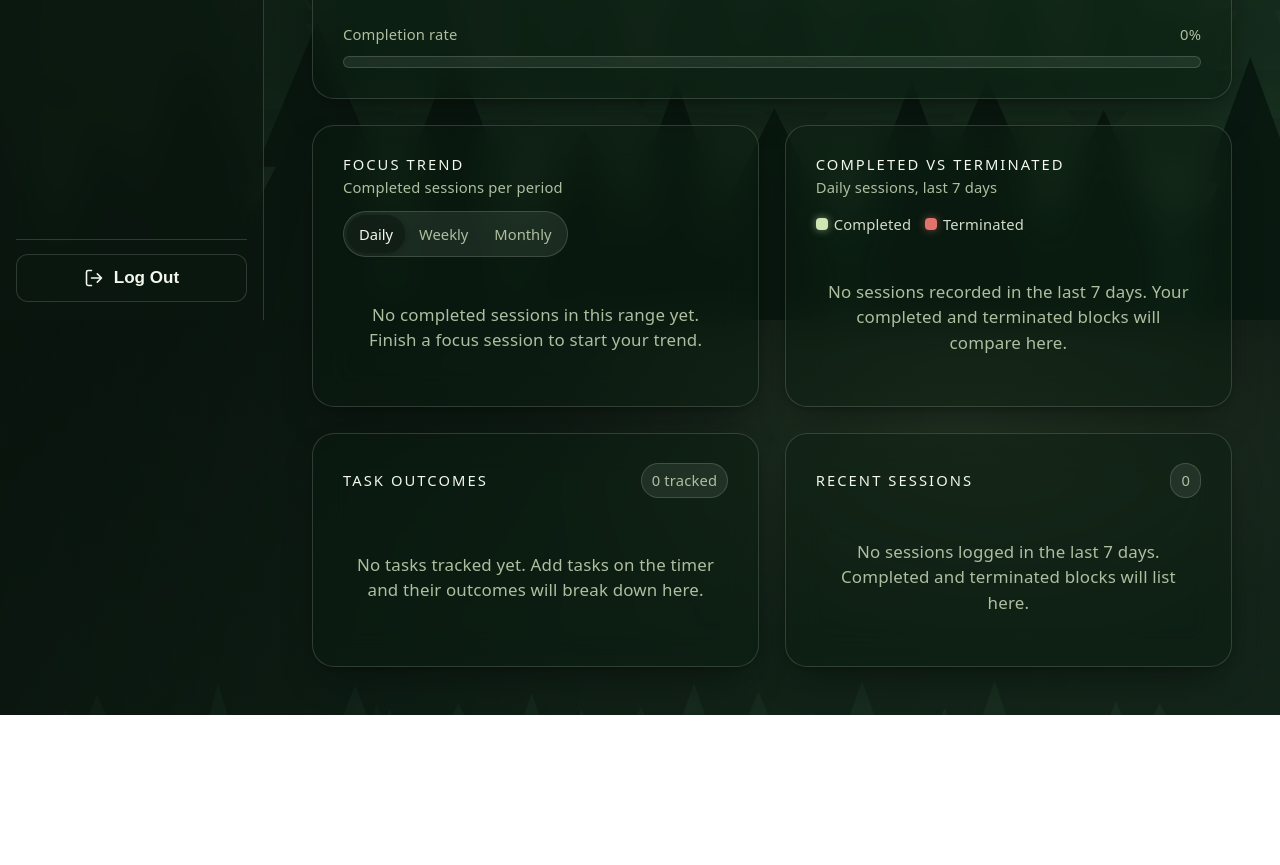
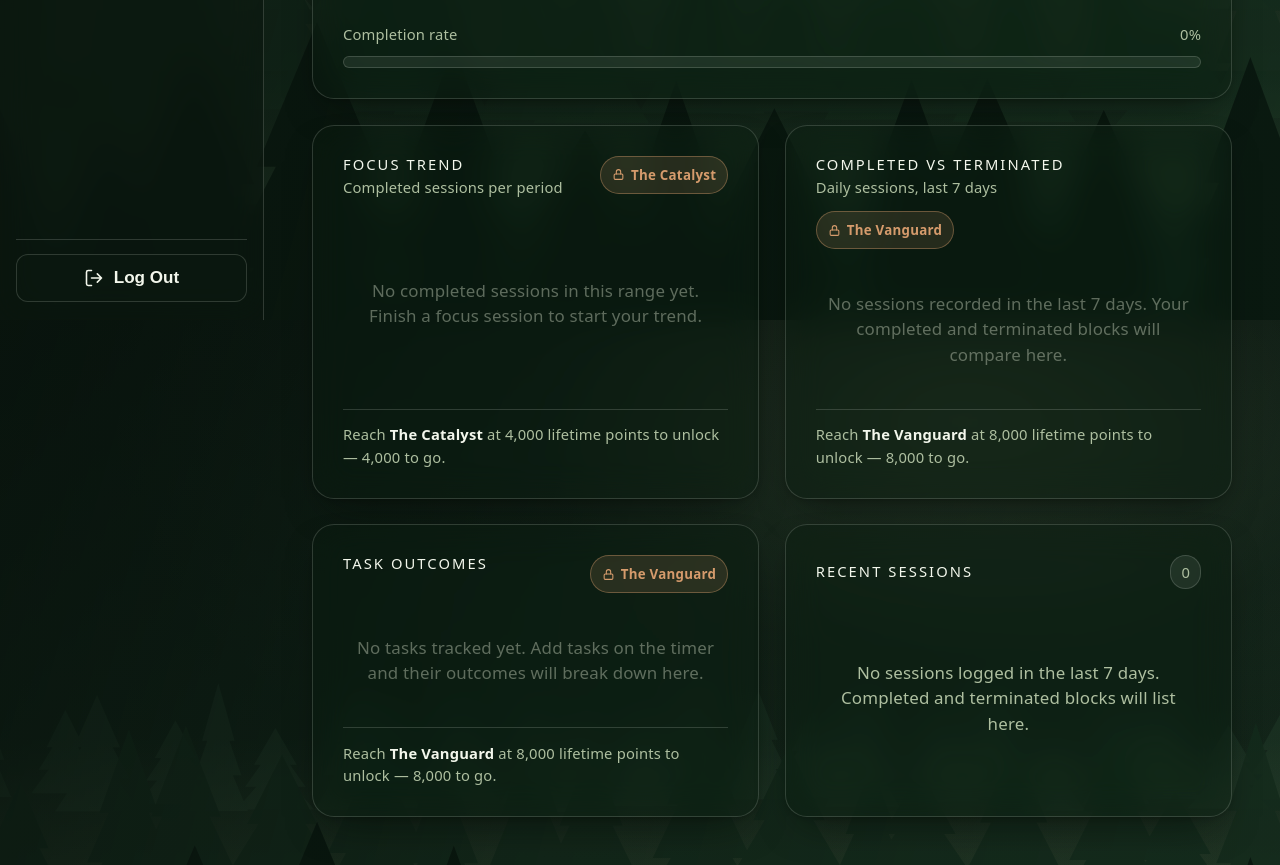
Before and after one commit to m-arslan009/pomodoro, a React (Vite) app in the folder Pomodoro/: page /history in a window 1280 px wide. Shown: the part 480-1345 px from the top of the page. Before the commit the page ends 1195 px from the top, so only its background shows below. Built offline with nearby package versions, Linux system fonts and the light colour scheme.

Commit message:
history: gate trend and report charts behind Catalyst and Vanguard titles

```diff
--- a/Pomodoro/src/components/history/ComparisonTile.jsx
+++ b/Pomodoro/src/components/history/ComparisonTile.jsx
@@ -1,5 +1,6 @@
 import { useMemo } from 'react'
 import ComparisonBarChart from './charts/ComparisonBarChart.jsx'
+import GatedTile from './GatedTile.jsx'
 import { buildTimeline } from '../../services/history.js'
 
 /*
@@ -7,6 +8,9 @@ import { buildTimeline } from '../../services/history.js'
  * focus sessions across the last seven days, so momentum and slip-ups sit side
  * by side. A legend carries the two status roles; the chart never leans on
  * colour alone.
+ *
+ * This detailed graphical report is a Vanguard-gated feature: while locked,
+ * GatedTile renders it as an inert, dimmed preview behind an unlock hint.
  */
 
 const COMPLETED_COLOR = '#cfe6b4' // forest --fg-accent (validated)
@@ -16,15 +20,7 @@ function ComparisonTile({ sessions }) {
   const data = useMemo(() => buildTimeline(sessions, 'daily'), [sessions])
   const hasData = data.some((d) => d.total > 0)
 
-  return (
-    <section className="hp-tile hp-comparison" aria-labelledby="hp-comparison-heading">
-      <header className="hp-tile__head hp-tile__head--stacked">
-        <div>
-          <h2 id="hp-comparison-heading" className="hp-tile__title">
-            Completed vs terminated
-          </h2>
-          <p className="hp-tile__subtitle">Daily sessions, last 7 days</p>
-        </div>
+  const legend = (
     <ul className="hp-legend">
       <li className="hp-legend__item">
         <span className="hp-legend__swatch hp-legend__swatch--good" aria-hidden="true" />
@@ -35,8 +31,17 @@ function ComparisonTile({ sessions }) {
         Terminated
       </li>
     </ul>
-      </header>
+  )
 
+  return (
+    <GatedTile
+      feature="graphicalReports"
+      className="hp-comparison"
+      headingId="hp-comparison-heading"
+      title="Completed vs terminated"
+      subtitle="Daily sessions, last 7 days"
+      meta={legend}
+    >
       {hasData ? (
         <ComparisonBarChart
           data={data}
@@ -49,7 +54,7 @@ function ComparisonTile({ sessions }) {
           blocks will compare here.
         </p>
       )}
-    </section>
+    </GatedTile>
   )
 }
 
--- /dev/null
+++ b/Pomodoro/src/components/history/GatedTile.jsx
@@ -0,0 +1,80 @@
+import useFeatureGate from '../../hooks/useFeatureGate.js'
+
+/*
+ * GatedTile — the glass card shell shared by the History dashboard's title-gated
+ * chart tiles. It keeps each chart a single .hp-tile (so the dashboard stays
+ * visually consistent) while layering the same "gated but previewable" treatment
+ * the Settings page uses through <FeatureGate>: the gating DECISION comes from the
+ * shared useFeatureGate hook + gamification service, and this component only adds
+ * the History-flavoured presentation.
+ *
+ * When unlocked it renders exactly like a normal chart tile (title, optional
+ * subtitle, and the `meta` control/legend on the right). When still locked the
+ * `meta` is replaced by a lock chip, the chart body is dimmed and marked `inert`
+ * so pointer, keyboard, and assistive tech all skip the preview, and an unlock
+ * hint reports how many lifetime points remain. The always-visible RecentTile
+ * table stays the accessible data fallback while a chart is locked.
+ */
+
+function LockIcon() {
+  return (
+    <svg
+      viewBox="0 0 24 24"
+      width="13"
+      height="13"
+      fill="none"
+      stroke="currentColor"
+      strokeWidth="2"
+      strokeLinecap="round"
+      strokeLinejoin="round"
+      aria-hidden="true"
+      focusable="false"
+    >
+      <rect x="4" y="11" width="16" height="10" rx="2" />
+      <path d="M8 11V7a4 4 0 0 1 8 0v4" />
+    </svg>
+  )
+}
+
+function GatedTile({ feature, headingId, title, subtitle, meta, className = '', children }) {
+  const { unlocked, requiredTitle, lifetimePoints } = useFeatureGate(feature)
+  const remaining = requiredTitle ? Math.max(0, requiredTitle.threshold - lifetimePoints) : 0
+
+  return (
+    <section
+      className={`hp-tile ${className}${unlocked ? '' : ' hp-tile--locked'}`.trim()}
+      aria-labelledby={headingId}
+    >
+      <header className="hp-tile__head hp-tile__head--stacked">
+        <div>
+          <h2 id={headingId} className="hp-tile__title">
+            {title}
+          </h2>
+          {subtitle && <p className="hp-tile__subtitle">{subtitle}</p>}
+        </div>
+        {unlocked ? (
+          meta
+        ) : (
+          <span className="hp-lock-chip">
+            <LockIcon />
+            {requiredTitle?.name}
+          </span>
+        )}
+      </header>
+
+      <div className="hp-tile__viz" inert={unlocked ? undefined : true}>
+        {children}
+      </div>
+
+      {!unlocked && requiredTitle && (
+        <p className="hp-lock-hint" role="note">
+          Reach <strong>{requiredTitle.name}</strong> at{' '}
+          {requiredTitle.threshold.toLocaleString()} lifetime points to unlock —{' '}
+          {remaining.toLocaleString()} to go.
+        </p>
+      )}
+    </section>
+  )
+}
+
+export default GatedTile
--- a/Pomodoro/src/components/history/OutcomeTile.jsx
+++ b/Pomodoro/src/components/history/OutcomeTile.jsx
@@ -1,7 +1,12 @@
+import GatedTile from './GatedTile.jsx'
+
 /*
  * OutcomeTile — how the tracked tasks resolved, as horizontal share bars. Each
  * outcome's bar is scaled against the largest bucket so the mix is readable at a
  * glance; counts are shown directly so nothing depends on bar length alone.
+ *
+ * Part of the Vanguard-gated graphical reports: while locked, GatedTile renders
+ * the breakdown as an inert, dimmed preview behind an unlock hint.
  */
 
 function OutcomeTile({ outcomes }) {
@@ -9,14 +14,13 @@ function OutcomeTile({ outcomes }) {
   const max = Math.max(1, ...outcomes.map((o) => o.count))
 
   return (
-    <section className="hp-tile hp-outcome" aria-labelledby="hp-outcome-heading">
-      <header className="hp-tile__head">
-        <h2 id="hp-outcome-heading" className="hp-tile__title">
-          Task outcomes
-        </h2>
-        <span className="hp-tile__meta">{total} tracked</span>
-      </header>
-
+    <GatedTile
+      feature="graphicalReports"
+      className="hp-outcome"
+      headingId="hp-outcome-heading"
+      title="Task outcomes"
+      meta={<span className="hp-tile__meta">{total} tracked</span>}
+    >
       {total === 0 ? (
         <p className="hp-empty">
           No tasks tracked yet. Add tasks on the timer and their outcomes will
@@ -46,7 +50,7 @@ function OutcomeTile({ outcomes }) {
           })}
         </ul>
       )}
-    </section>
+    </GatedTile>
   )
 }
 
--- a/Pomodoro/src/components/history/TrendTile.jsx
+++ b/Pomodoro/src/components/history/TrendTile.jsx
@@ -1,11 +1,16 @@
 import { useMemo, useState } from 'react'
 import AreaTrendChart from './charts/AreaTrendChart.jsx'
+import GatedTile from './GatedTile.jsx'
 import { buildTimeline } from '../../services/history.js'
 
 /*
  * TrendTile — completed-focus-sessions over time, with a Daily / Weekly /
  * Monthly segmented control that re-buckets the same session history. Owns the
  * interval as local UI state and derives the series with buildTimeline.
+ *
+ * Time-utilization is a Catalyst-gated feature: while locked, GatedTile hides the
+ * interval control and renders the daily preview inert, so the trend can only be
+ * explored once the title is earned.
  */
 
 const COMPLETED_ACCENT = '#cfe6b4' // forest --fg-accent (validated)
@@ -26,15 +31,7 @@ function TrendTile({ sessions }) {
 
   const hasData = series.some((d) => d.value > 0)
 
-  return (
-    <section className="hp-tile hp-trend" aria-labelledby="hp-trend-heading">
-      <header className="hp-tile__head hp-tile__head--stacked">
-        <div>
-          <h2 id="hp-trend-heading" className="hp-tile__title">
-            Focus trend
-          </h2>
-          <p className="hp-tile__subtitle">Completed sessions per period</p>
-        </div>
+  const control = (
     <div className="hp-segment" role="group" aria-label="Trend interval">
       {INTERVALS.map((opt) => (
         <button
@@ -48,8 +45,17 @@ function TrendTile({ sessions }) {
         </button>
       ))}
     </div>
-      </header>
+  )
 
+  return (
+    <GatedTile
+      feature="timeUtilization"
+      className="hp-trend"
+      headingId="hp-trend-heading"
+      title="Focus trend"
+      subtitle="Completed sessions per period"
+      meta={control}
+    >
       {hasData ? (
         <AreaTrendChart
           data={series}
@@ -63,7 +69,7 @@ function TrendTile({ sessions }) {
           your trend.
         </p>
       )}
-    </section>
+    </GatedTile>
   )
 }
 
--- a/Pomodoro/src/styles/HistoryPage.css
+++ b/Pomodoro/src/styles/HistoryPage.css
@@ -155,6 +155,58 @@
   clip: rect(0 0 0 0);
   white-space: nowrap;
   border: 0;
+}
+
+/* ------------------------------------------------------------- Gated tiles */
+/*
+ * The chart body sits in its own flex column so the chart / empty state grow to
+ * fill the tile exactly as before. When the tile is locked this wrapper is the
+ * dimmed, `inert` preview; the lock chip and hint stay fully readable outside it.
+ */
+.hp-tile__viz {
+  display: flex;
+  flex-direction: column;
+  flex: 1 1 auto;
+  min-width: 0;
+  min-height: 0;
+}
+
+.hp-tile--locked .hp-tile__viz {
+  opacity: 0.5;
+  filter: grayscale(0.35);
+  user-select: none;
+  /* `inert` already blocks interaction; this only reinforces it visually. */
+}
+
+.hp-lock-chip {
+  display: inline-flex;
+  align-items: center;
+  gap: 6px;
+  flex-shrink: 0;
+  padding: 5px 11px;
+  border-radius: 999px;
+  font-size: var(--fs-eyebrow);
+  font-weight: 600;
+  letter-spacing: 0.02em;
+  white-space: nowrap;
+  color: var(--fg-wood);
+  background: rgba(213, 155, 108, 0.14);
+  border: 1px solid rgba(213, 155, 108, 0.4);
+}
+
+.hp-lock-hint {
+  margin: var(--sp-3) 0 0;
+  padding-top: var(--sp-2);
+  border-top: 1px solid var(--glass-border);
+  font-size: var(--fs-label);
+  line-height: 1.5;
+  color: var(--fg-muted);
+  overflow-wrap: anywhere;
+}
+
+.hp-lock-hint strong {
+  color: var(--fg-brand);
+  font-weight: 600;
 }
 
 /* -------------------------------------------------------------- Empty state */
@@ -643,4 +695,8 @@
   .hp-kpi {
     transition: none;
   }
+
+  .hp-tile--locked .hp-tile__viz {
+    filter: none;
+  }
 }
```
Also changed, not shown: 2 other files (tests, documents, lock files or other folders). Lines whose indentation alone changed are shown as unchanged.
